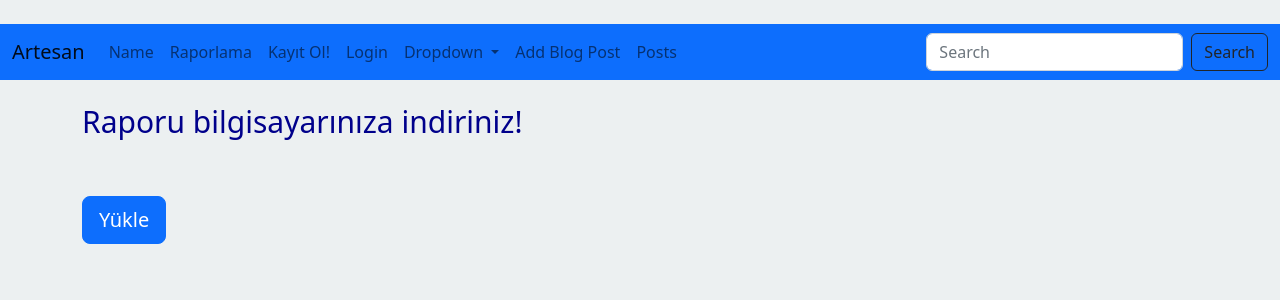
After one commit to elcioguz/python_db, a Flask app: page /rapor in a window 1280 px wide. The commit adds this page. Shown: the top 300 px of the page. Run offline with Flask 3, Linux system fonts and the light colour scheme; some libraries are stand-ins or nearby versions.

Commit message:
excel dosyası indirme linki eklendi

```diff
--- a/app.py
+++ b/app.py
@@ -1,4 +1,4 @@
-from flask import Flask, render_template, flash, request, redirect, url_for
+from flask import Flask, render_template, flash, request, redirect, url_for, send_file
 from datetime import datetime, timedelta, time
 from flask_sqlalchemy import SQLAlchemy
 from flask_migrate import Migrate
@@ -304,8 +304,14 @@ def update(id):
 def index():
     return render_template('greeting.html')
 
-@app.route('/user/<name>')
-def user(name):
+@app.route('/rapor')
+def rapor():
+    return render_template('download.html')
+
+#@app.route('/user/<name>')
+#def user(name):
+@app.route('/download')
+def yukle():
     engine = create_engine('postgresql://postgres:UUkc32LrdZTDntP5K0ZP@containers-us-west-112.railway.app: 6412/railway')
     df = pd.read_sql_query('SELECT * from personel', engine)
     df1 = pd.read_sql_query('SELECT * from posts', engine)
@@ -314,7 +320,9 @@ def user(name):
     with pd.ExcelWriter('personel_verisi.xlsx') as writer:
         df.to_excel(writer, sheet_name='Pers', index=False)
         df1.to_excel(writer, sheet_name='Posts', index=False)
-    return render_template('hello.html', name=name)
+    #return render_template('hello.html', name=name)
+    path='personel_verisi.xlsx'
+    return send_file(path,as_attachment=True)
 
 # Create Password Test Page
 @app.route('/user/test_pw', methods=['GET', 'POST'])
--- /dev/null
+++ b/templates/download.html
@@ -0,0 +1,13 @@
+{% extends "base.html" %}
+
+{% block content %}
+
+
+    <body>
+
+            <h1>Raporu bilgisayarınıza indiriniz!</h1>
+            <br/><br/>
+            <a class="btn btn-primary btn-lg" href="{{url_for('yukle')}}">Yükle</a>
+
+    </body>
+{% endblock %}
--- a/templates/navbar.html
+++ b/templates/navbar.html
@@ -11,7 +11,7 @@
         </li>
           </li>
         <li class="nav-item">
-          <a class="nav-link" href="{{url_for('user',name='Oguz')}}">User Profile</a>
+          <a class="nav-link" href="{{url_for('rapor')}}">Raporlama</a>
         </li>
 
         {% if current_user.is_authenticated %}
```
Also changed, not shown: 1 other file.
